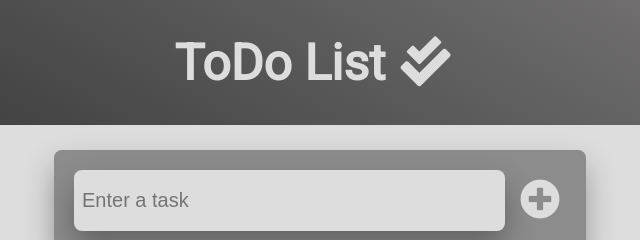
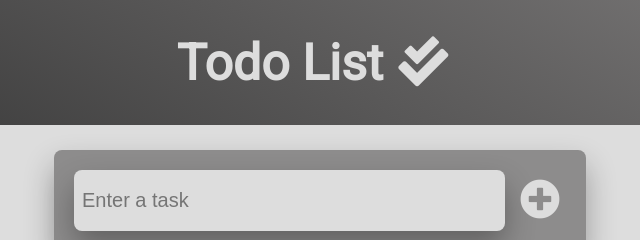
Before and after one commit to PontusVallgren/uppgift4-todolist, a plain HTML site: page index.html in a window 1280 px wide. Shown: the top 240 px of the page, 320-960 px from the left. Drawn offline with Linux system fonts and the light colour scheme.

Commit message:
fixed title

```diff
--- a/index.html
+++ b/index.html
@@ -1,7 +1,7 @@
 <!DOCTYPE html>
 <head>
 <meta charset="UTF-8">
-<title>ToDo List</title>
+<title>Todo List</title>
 <link rel='shortcut icon' href='./Icons/check-double-solid.svg'>
 <link rel='stylesheet' href='style.css'>
 <link rel="preconnect" href="https://fonts.googleapis.com">
--- a/script.js
+++ b/script.js
@@ -8,7 +8,7 @@ let todoList = [];
 // Header
 const headerText = document.createElement('h1');
 headerText.setAttribute('id', 'header-text');
-headerText.textContent = 'ToDo List';
+headerText.textContent = 'Todo List';
 
 const headerIcon = document.createElement('i')
 headerIcon.setAttribute('class', 'fas fa-check-double');
@@ -78,7 +78,7 @@ class Tasks {
     }
 }
 
-// Buttons
+// Events
 
 inputContainer.addEventListener('submit', (e) => {
     e.preventDefault();
```
